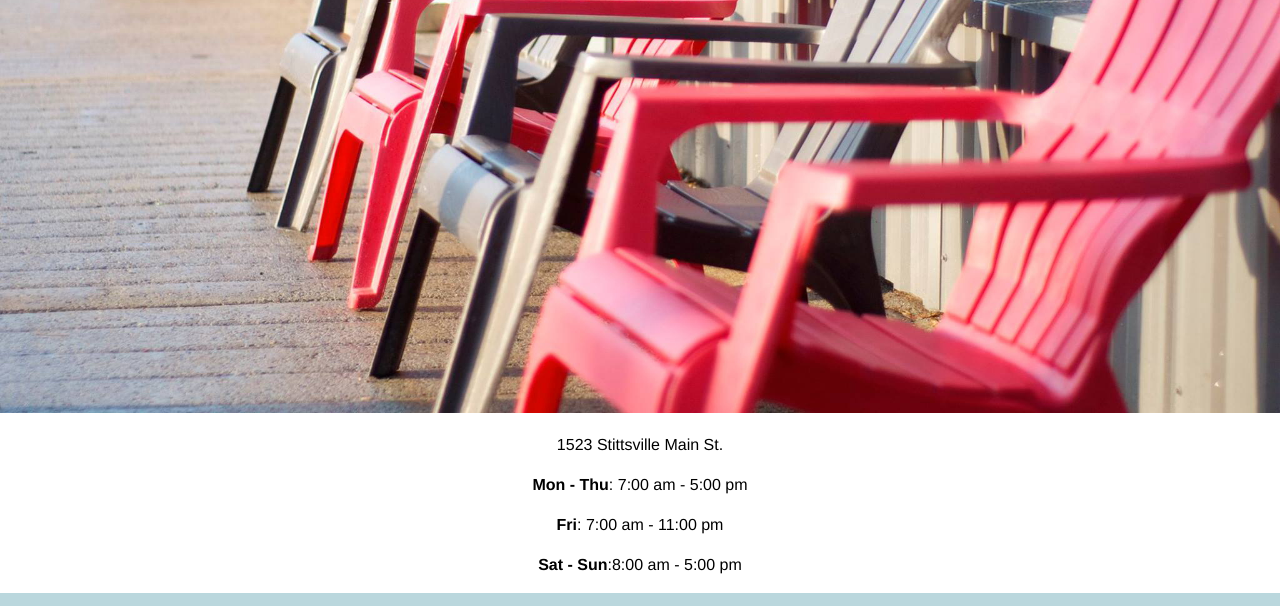
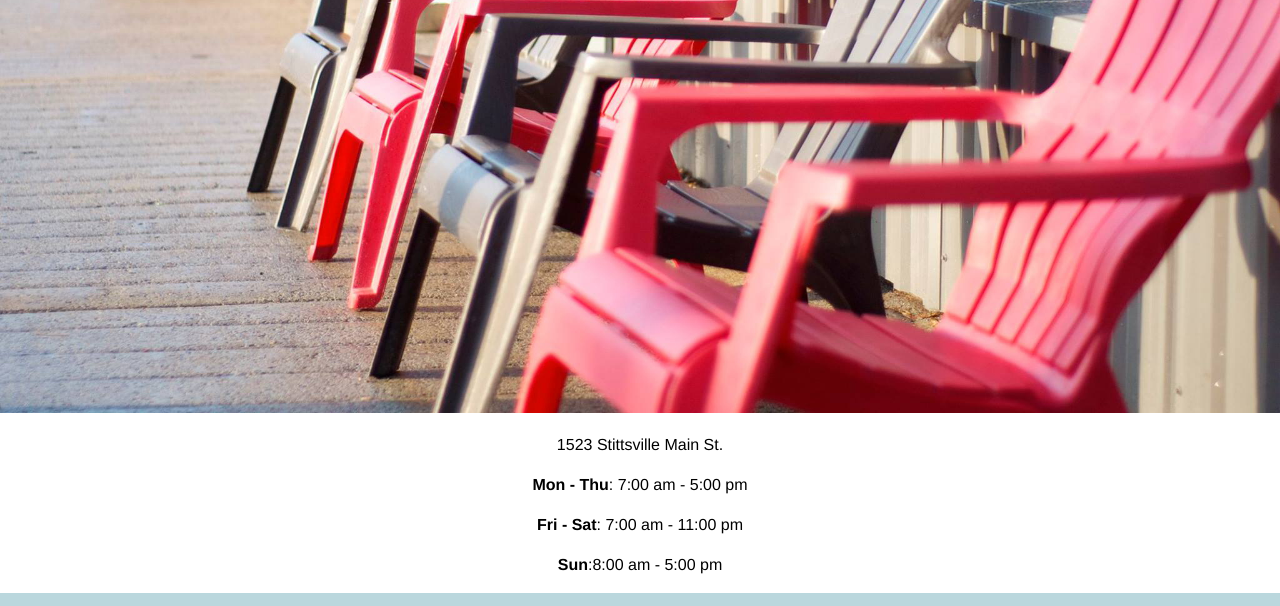
Before and after one commit to taylorsargent/dsn1674-project-3, a plain HTML site: page index.html in a window 1280 px wide. Shown: the part 2832-3438 px from the top of the page. Drawn offline with nearby package versions, Linux system fonts and the light colour scheme.

Commit message:
changed store hours

```diff
--- a/index.html
+++ b/index.html
@@ -59,8 +59,8 @@
   <img class="contact" src="images/contact.jpg" alt="chairs in a row">
   <a class="map" href="https://www.google.ca/maps/place/1523+Stittsville+Main+St,+Stittsville,+ON+K2S/@45.2580192,-75.9202362,17z/data=!3m1!4b1!4m2!3m1!1s0x4ccdf8ad5d92d505:0x75ca051cf856f3de?hl=en"> <p class="location"> 1523 Stittsville Main St. </p> </a>
   <p class="hours"> <b>Mon - Thu</b>:	7:00 am - 5:00 pm </p>
-  <p class="hours"> <b>Fri</b>: 7:00 am - 11:00 pm </p>
-  <p class="hours"> <b>Sat - Sun</b>:8:00 am - 5:00 pm </p>
+  <p class="hours"> <b>Fri - Sat</b>: 7:00 am - 11:00 pm </p>
+  <p class="hours"> <b>Sun</b>:8:00 am - 5:00 pm </p>
 
 </main>
 
```
